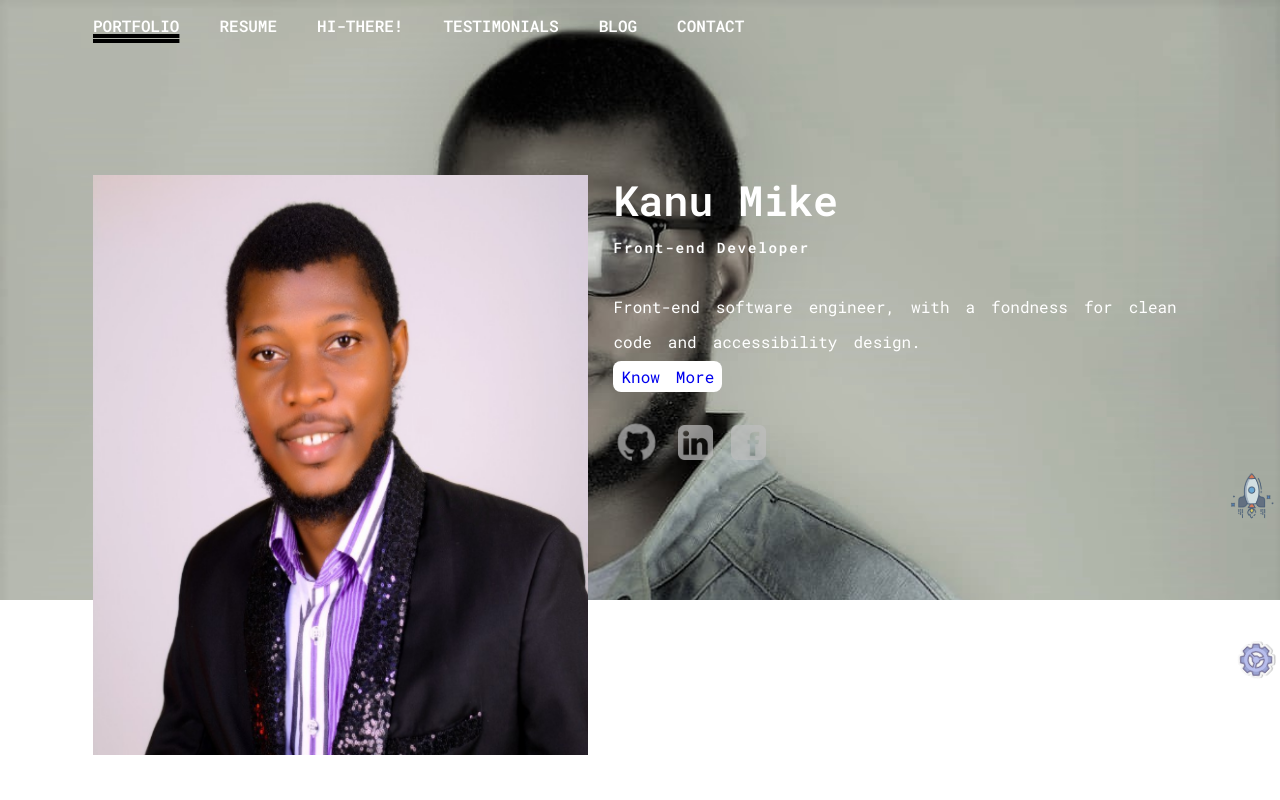
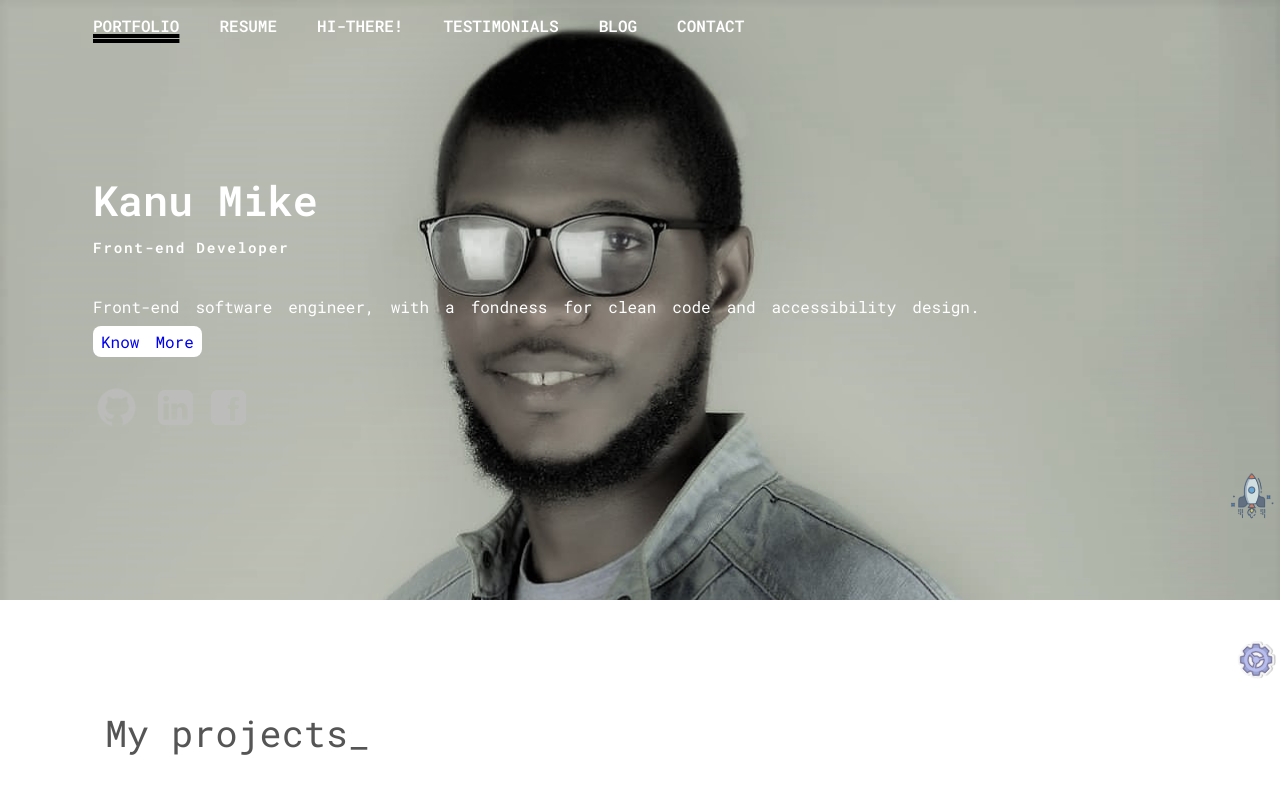
Before and after one commit to codewithmike01/MyPortfolioBlog, a website with bundled scripts: page index.html in a window 1280 px wide. Shown: the top 800 px of the page. Built offline with nearby package versions, Linux system fonts and the light colour scheme; files whose address does not match are found by name.

Commit message:
Removed header profile image

```diff
--- a/index.html
+++ b/index.html
@@ -45,9 +45,9 @@
         </nav>
 
         <div class="profile" id="#hi">
-          <div class="my-img">
+          <!-- <div class="my-img">
             <img src="./images/profileSuit.png" alt="My profile Picture" />
-          </div>
+          </div> -->
           <div class="pro-add">
             <div class="name-job">
               <h1 class="profile-name">Kanu Mike</h1>
```
